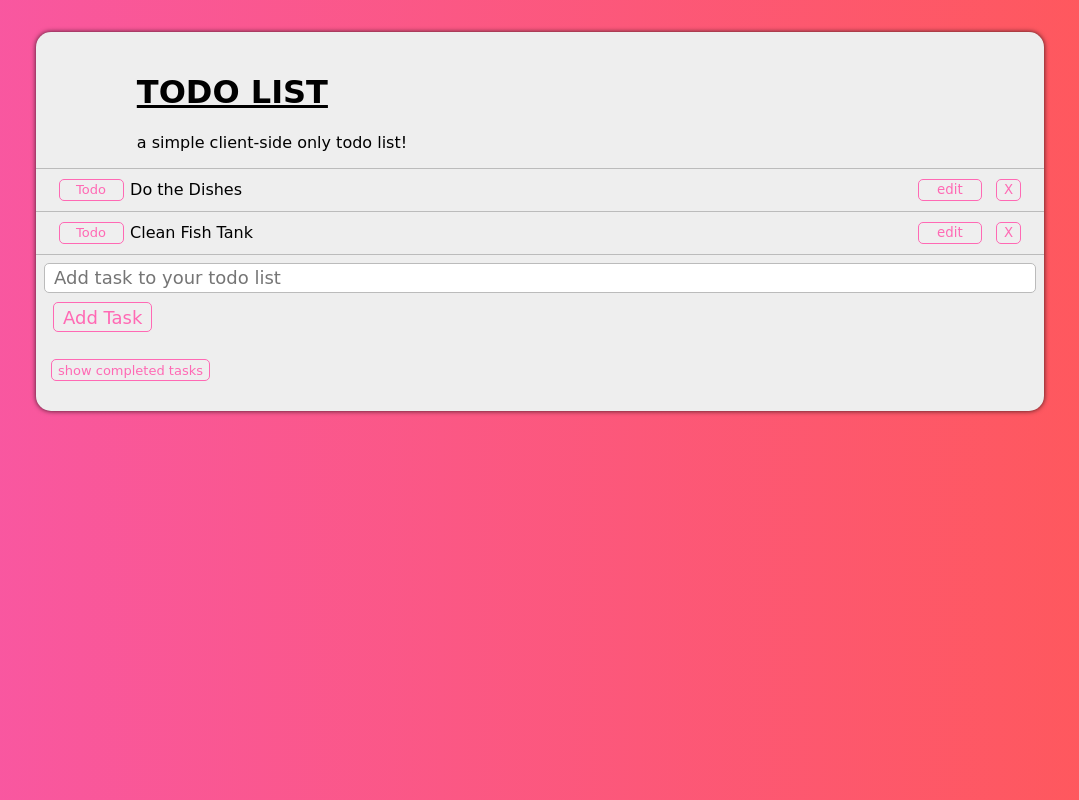
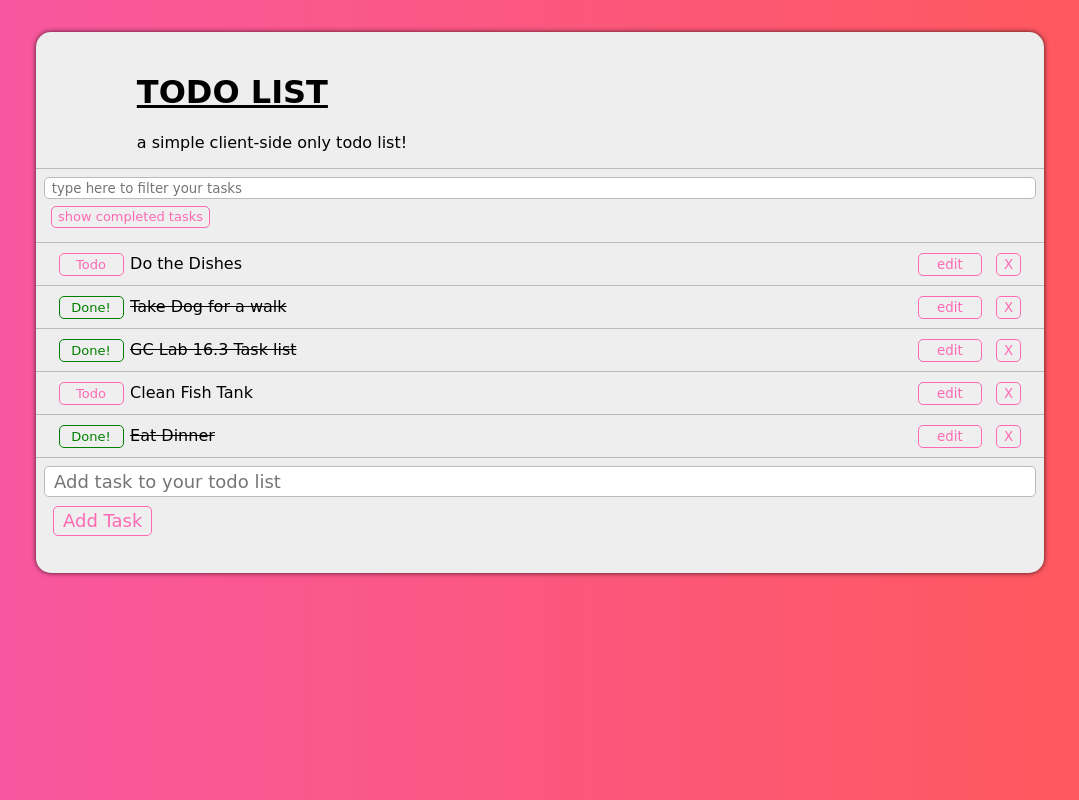
Before and after one commit to NicolasGerhardt/GC_Lab_16.3, an Angular app: page / in a window 1280 px wide. Shown: the whole page, without its empty margins (100-1179 px from the left). Built offline with nearby package versions, Linux system fonts and the light colour scheme.

Commit message:
Added Filter Text

```diff
--- a/src/app/app.component.html
+++ b/src/app/app.component.html
@@ -4,14 +4,22 @@
     <p>a simple client-side only todo list!</p>
   </div>
 
+  <div class="filter-container">
+    <input class="task-input" type="text" placeholder="type here to filter your tasks" [(ngModel)]="taskFilterText" />
+    <button type="button" class="button btn-sm" (click)="toggleCompletedTasks()">
+      {{ hideCompletedTasks ? 'show completed tasks' : 'hide completed tasks' }}
+    </button>
+  </div>
+
   <div class="task" *ngFor="let task of tasks; index as i"
-    [ngClass]="hideCompletedTasks && task.completed ? 'task-complete-hide' : ''">
+    [ngClass]="hideCompletedTasks && task.completed ? 'task-complete-hide' : ''"
+    [ngClass]="taskFilterText.length > 0 && !task.text.toLowerCase().includes(taskFilterText.toLowerCase()) ? 'task-complete-hide' : ''">
     <button type="button" class="button btn-sm" (click)="toggleTask(task)"
       [ngClass]="task.completed ? 'task-btn-complete' : 'task-btn-todo'">
       {{ task.completed ? 'Done!' : 'Todo' }}
     </button>
     <span class="task-text" [ngClass]="i == editIndex ? 'task-text-edit' : ''"
-     [ngClass]="task.completed ? 'task-text-complete':''">
+      [ngClass]="task.completed ? 'task-text-complete':''">
       {{ task.text }}
     </span>
 
@@ -20,14 +28,15 @@
     <input class="button task-btn-right" type="button" value="X" (click)="removeTask(task)" />
   </div>
 
+  <span [ngClass]="getNumberOfUnfinishedTasks() > 0 ? 'cheers-hide' : 'cheers-show'">
+    <h1>Cheers Mate! No Todos!</h1>
+  </span>
+
   <div class="task-add-container">
-    <input class="task-input task-add-input" type="text" placeholder="Add task to your todo list" [(ngModel)]="newTask" />
+    <input class="task-input task-add-input" type="text" placeholder="Add task to your todo list"
+      [(ngModel)]="newTask" />
     <input class="button task-btn task-add-button" type="button" value="Add Task" (click)="addTask()" />
   </div>
 
-  <div id="filter-container">
-    <button type="button" class="button btn-sm" (click)="toggleCompletedTasks()">
-      {{ hideCompletedTasks ? 'show completed tasks' : 'hide completed tasks' }}
-    </button>
-  </div>
+
 </div>
--- a/src/app/app.component.ts
+++ b/src/app/app.component.ts
@@ -16,9 +16,13 @@ export class AppComponent {
     { text: "Clean Fish Tank", completed: false },
     { text: "Eat Dinner", completed: true },
   ];
+
+
   toggleTask = (task: Task) => {
     task.completed = !task.completed;
   };
+
+
   newTask: string = "";
   addTask = () => {
     if (this.newTask.length > 0) {
@@ -48,4 +52,17 @@ export class AppComponent {
     console.log(this.hideCompletedTasks);
   }
 
+  getNumberOfUnfinishedTasks = ():number => {
+    let numberOfUnfinishedTasks = 0;
+
+    for (const task of this.tasks) {
+      if(!task.completed) {
+        numberOfUnfinishedTasks++;
+      }
+    }
+
+    return numberOfUnfinishedTasks;
+  }
+
+  taskFilterText = '';
 }
--- a/src/styles.css
+++ b/src/styles.css
@@ -1,4 +1,5 @@
 /* You can add global styles to this file, and also import other style files */
+
 body {
     font-family: "Comic Sans MS", cursive, sans-serif;
     background: linear-gradient(to right, #f857a6, #ff5858);
@@ -132,8 +133,22 @@ body {
     display: block;
 }
 
-#filter-container {
-    padding: 0.2em 0.5em;
+.filter-container {
+    padding: 0.5em;
     margin: auto;
     width: 100%;
+    border-top: 1px solid #bbb;
+    box-sizing: border-box;
 }
+
+.cheers-hide {
+    display: none;
+}
+
+.cheers-show {
+    display: inline-block;
+    width: 100%;
+    margin: 0 auto;
+    text-align: center;
+    border-top: 1px solid #bbb;
+}
```
